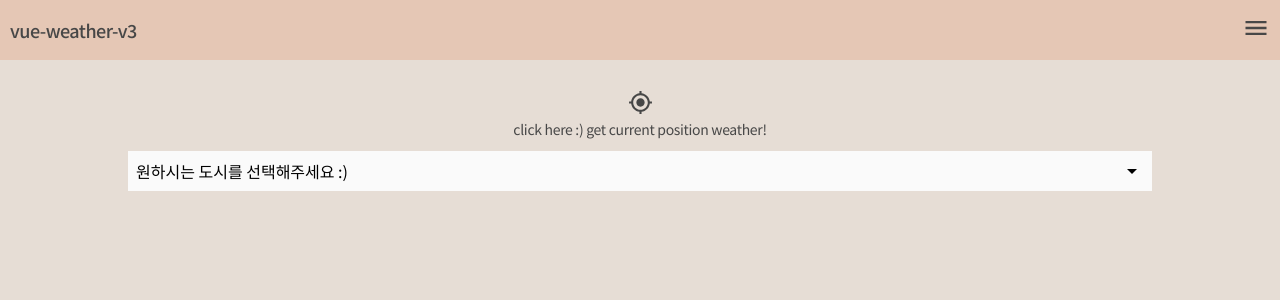
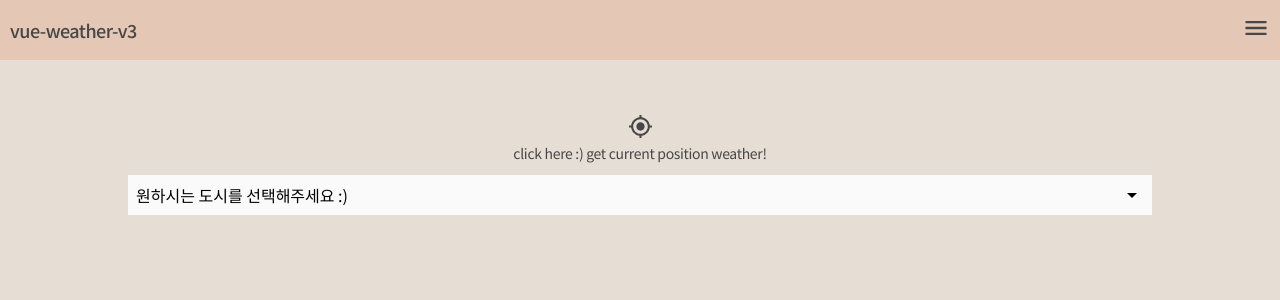
Before and after one commit to katanazero86/vue-weather-v3, a Vue app: page / in a window 1280 px wide. Shown: the top 300 px of the page. Built offline with nearby package versions, Linux system fonts and the light colour scheme; what vue3-apexcharts would draw is missing.

Commit message:
- 라이트 모드 컬러값 정의 및 적용 - 리팩토링 및 로직 재작성

```diff
--- a/src/components/Modal/AlertModal.vue
+++ b/src/components/Modal/AlertModal.vue
@@ -1,7 +1,7 @@
 <template>
   <div class="modal">
-    <section class="modal__overlay" @click.self="$emit('close')">
-      <section class="modal-body pa-5">
+    <div class="modal__overlay" @click.self="$emit('close')">
+      <div class="modal-body pa-5">
         <header class="modal-body__header row align-items-center justify-contents-between">
           <h2>
             {{title}}
@@ -14,8 +14,8 @@
         <div class="modal-body__button">
           <BasicButton block small name="확인" @click="$emit('close')"/>
         </div>
-      </section>
-    </section>
+      </div>
+    </div>
   </div>
 </template>
 
--- /dev/null
+++ b/src/components/Weather/MyLocation/MyLocation.vue
@@ -0,0 +1,58 @@
+<template>
+  <div class="my-location">
+    <div class="my-location__body column align-items-center">
+      <MyLocationIcon @click="handleMyLocationIconClick" :width="25" :height="25"/>
+      <p class="pt-2">click here :) get current position weather!</p>
+    </div>
+  </div>
+</template>
+
+<script>
+import {defineComponent} from 'vue';
+import MyLocationIcon from '@/components/Icons/MyLocationIcon.vue';
+import {checkGeolocationSupport, getCurrentPosition, handleGeolocationError} from '@/utils/geolocationUtils';
+
+const MyLocation = defineComponent({
+  name: 'MyLocation',
+  components: {
+    MyLocationIcon,
+  },
+  emits: ['handleError', 'geolocationPosition'],
+  setup(props, {emit}) {
+    const handleMyLocationIconClick = () => {
+      if (checkGeolocationSupport()) {
+        getCurrentPosition().then(position => {
+          emit('geolocationPosition', position);
+        }).catch(error => {
+          emit('handleError', {title: '알림', content: handleGeolocationError(error)})
+          alertModalTitle.value = '알림';
+        });
+      } else {
+        emit('handleError', {title: '알림', content: '해당 기능을 지원하지 않아 사용하실 수 없습니다.'})
+      }
+    }
+
+    return {
+      handleMyLocationIconClick,
+    }
+  },
+});
+export default MyLocation
+</script>
+
+<style lang="scss" scoped>
+
+.my-location {
+
+  width: 100%;
+  max-width: 1024px;
+  margin: 0 auto;
+
+  &__body {
+    letter-spacing: -0.3px;
+    color: var(--my-location-color);
+    font-weight: 400;
+    font-size: 14px;
+  }
+}
+</style>
--- a/src/components/Weather/WeatherIndex.vue
+++ b/src/components/Weather/WeatherIndex.vue
@@ -1,13 +1,68 @@
 <template>
   <div class="weather-index">
+    <MyLocation class="py-3" @handleError="handleError" @geolocationPosition="getGeolocationPosition"/>
+    <Dropdown class="py-3" :items="cityList" label="원하시는 도시를 선택해주세요 :)" :selectedItem="selectedCity"
+              @select="handleDropdownSelect"/>
   </div>
+  <AlertModal v-if="isOpen" :title="alertModalTitle" :content="alertModalContent" @close="closeAlertModal"/>
 </template>
 
-<script>
-import {defineComponent} from "vue";
+<script lang="ts">
+import {defineComponent, ref, Ref} from "vue";
+import MyLocation from "@/components/Weather/MyLocation/MyLocation.vue";
+import AlterModal from "@/components/Modal/AlertModal.vue";
+import useAlertModal, {UseAlertModalInterface} from '@/hooks/useAlertModal';
+import Dropdown from "@/components/Dropdown/Dropdown.vue";
+import cityList from '@/assets/js/city.list.kr';
 
 const WeatherIndex = defineComponent({
-  components: {}
+  components: {Dropdown, AlterModal, MyLocation},
+  setup() {
+
+    const selectedCity: Ref<object> = ref({});
+
+    const {
+      isOpen,
+      alertModalTitle,
+      alertModalContent,
+      openAlertModal,
+      closeAlertModal,
+    }: UseAlertModalInterface = useAlertModal();
+
+    const handleError = ({title, content}) => {
+      alertModalTitle.value = title;
+      alertModalContent.value = content;
+      openAlertModal();
+    };
+
+    const getGeolocationPosition = targetGeolocationPosition => {
+      const lat = targetGeolocationPosition?.coords?.latitude;
+      const lon = targetGeolocationPosition?.coords?.longitude;
+      // selectedCity.value = {};
+      // findCurrentWeatherByGeographicCoordinates(lat, lon);
+      // findForecast5DayByGeographicCoordinates(lat, lon);
+    };
+
+    const handleDropdownSelect = targetItem => {
+      selectedCity.value = targetItem;
+      const q = `${selectedCity.value.name}, ${selectedCity.value.country}`
+      // findCurrentWeatherByCity(q);
+      // findForecast5DayByCity(q);
+    };
+
+    return {
+      handleError,
+      getGeolocationPosition,
+      isOpen,
+      alertModalTitle,
+      alertModalContent,
+      openAlertModal,
+      closeAlertModal,
+      cityList,
+      selectedCity,
+      handleDropdownSelect
+    }
+  }
 });
 
 export default WeatherIndex
@@ -15,11 +70,9 @@ export default WeatherIndex
 </script>
 
 <style lang="scss" scoped>
-
 .weather-index {
-  width: 100%;
-  max-width: 1024px;
-  margin: 0 auto;
+  min-height: 100%;
+  padding: 24px 10px;
 }
 
 </style>
--- a/src/hooks/useAlertModal.ts
+++ b/src/hooks/useAlertModal.ts
@@ -3,49 +3,36 @@ import {Ref} from 'vue';
 
 export interface UseAlertModalInterface {
     isOpen: Ref<boolean>,
-    openIsOpen(): void,
-    closeIsOpen(): void,
     alertModalTitle: Ref<string>,
-    setAlertModalTitle(targetTitle: string): void,
     alertModalContent: Ref<string>,
-    setAlertModalContent(targetContent: string): void,
-    initTitleAndContent(): void,
+    openAlertModal(): void,
+    closeAlertModal(): void,
 }
 
 export default function useAlertModal(): UseAlertModalInterface {
 
     const isOpen = ref<boolean>(false);
-    const openIsOpen = (): void => {
+    const openAlertModal: () => void = () => {
         isOpen.value = true;
     };
-    const closeIsOpen = (): void => {
+    const closeAlertModal: () => void = () => {
         isOpen.value = false;
-        initTitleAndContent();
+        initAlertModalStates();
     };
 
-    const alertModalTitle = ref<string>('알림'); // title
-    const setAlertModalTitle = (targetTitle: string): void => {
-        alertModalContent.value = targetTitle.trim() ? targetTitle.trim() : '';
-    }
+    const alertModalTitle = ref<string>('알림');
+    const alertModalContent = ref<string>('');
 
-    const alertModalContent = ref<string>(''); // content
-    const setAlertModalContent = (targetContent: string): void => {
-        alertModalContent.value = targetContent.trim() ? targetContent.trim() : '';
-    }
-
-    const initTitleAndContent = (): void => {
+    const initAlertModalStates: () => void = (): void => {
         alertModalContent.value = '알림';
         alertModalContent.value = '';
-    }
+    };
 
     return {
         isOpen,
-        openIsOpen,
-        closeIsOpen,
         alertModalTitle,
-        setAlertModalTitle,
         alertModalContent,
-        setAlertModalContent,
-        initTitleAndContent,
+        openAlertModal,
+        closeAlertModal,
     }
 }
--- a/src/pages/Index.vue
+++ b/src/pages/Index.vue
@@ -1,15 +1,16 @@
 <template>
+<!--  <div class="index">-->
+<!--    <Dropdown class="py-3" :items="cityList" label="원하시는 도시를 선택해주세요 :)" :selectedItem="selectedItem"-->
+<!--              @select="handleDropdownSelect"/>-->
+<!--    <CurrentWeather :currentWeather="currentWeather" v-if="currentWeather"/>-->
+<!--    <template v-if="forecast5Day">-->
+<!--      <Forecast5DaySection :forecast5Day="forecast5Day"/>-->
+<!--      <ForecastChart :forecast5Day="forecast5Day"/>-->
+<!--    </template>-->
+<!--  </div>-->
   <div class="index">
-    <MyLocationSection class="py-3" @handleError="handleError" @geolocationPosition="getGeolocationPosition"/>
-    <Dropdown class="py-3" :items="cityList" label="원하시는 도시를 선택해주세요 :)" :selectedItem="selectedItem"
-              @select="handleDropdownSelect"/>
-    <CurrentWeather :currentWeather="currentWeather" v-if="currentWeather"/>
-    <template v-if="forecast5Day">
-      <Forecast5DaySection :forecast5Day="forecast5Day"/>
-      <ForecastChart :forecast5Day="forecast5Day"/>
-    </template>
+    <WeatherIndex />
   </div>
-  <AlertModal v-if="isOpen" :title="alertModalTitle" :content="alertModalContent" @close="closeIsOpen"/>
 </template>
 
 <script lang="ts">
@@ -22,18 +23,18 @@ import CurrentWeather from '@/components/Index/CurrentWeather.vue';
 import Forecast5DaySection from '@/components/Index/Forecast5DaySection.vue';
 import ForecastChart from '@/components/Index/ForecastChart/ForecastChart.vue';
 import AlertModal from '@/components/Modal/AlertModal.vue';
-import useAlertModal, {UseAlertModalInterface} from '@/hooks/useAlertModal';
 import useApi from "@/hooks/useApi";
 import cityList from '@/assets/js/city.list.kr';
 import repositories from '@/apis/index';
 import {NAMESPACE, actionTypes} from '@/store/modules/weatherModule/weatherModuleTypes';
+import WeatherIndex from "@/components/Weather/WeatherIndex.vue";
 
 const API_KEY = import.meta.env.VITE_API_KEY;
 
 const Index = defineComponent({
   name: 'Index',
   components: {
-    MyLocationSection,
+    WeatherIndex,
     Dropdown,
     CurrentWeather,
     Forecast5DaySection,
@@ -47,31 +48,6 @@ const Index = defineComponent({
     const forecast5Day = computed(() => store.state.weatherModule.forecast5Day);
     const {runApi} = useApi();
     const selectedItem: Ref<object> = ref({});
-
-    const {
-      isOpen,
-      openIsOpen,
-      closeIsOpen,
-      alertModalTitle,
-      setAlertModalTitle,
-      alertModalContent,
-      setAlertModalContent,
-      initTitleAndContent,
-    }: UseAlertModalInterface = useAlertModal();
-
-    const handleError = ({title, content}) => {
-      alertModalTitle.value = title;
-      alertModalContent.value = content;
-      openIsOpen();
-    };
-
-    const getGeolocationPosition = targetGeolocationPosition => {
-      const lat = targetGeolocationPosition?.coords?.latitude;
-      const lon = targetGeolocationPosition?.coords?.longitude;
-      selectedItem.value = {};
-      findCurrentWeatherByGeographicCoordinates(lat, lon);
-      findForecast5DayByGeographicCoordinates(lat, lon);
-    };
 
     const findCurrentWeatherByCity = async q => {
       const actionName = `${NAMESPACE}/${actionTypes.CURRENT_WEATHER_ACTION}`;
@@ -120,16 +96,6 @@ const Index = defineComponent({
     });
 
     return {
-      handleError,
-      getGeolocationPosition,
-      isOpen,
-      openIsOpen,
-      closeIsOpen,
-      alertModalTitle,
-      setAlertModalTitle,
-      alertModalContent,
-      setAlertModalContent,
-      initTitleAndContent,
       cityList,
       selectedItem,
       handleDropdownSelect,
```
